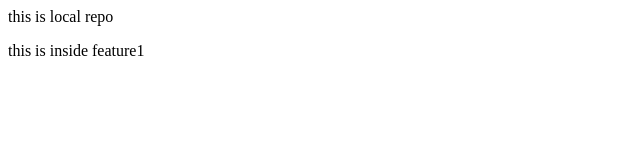
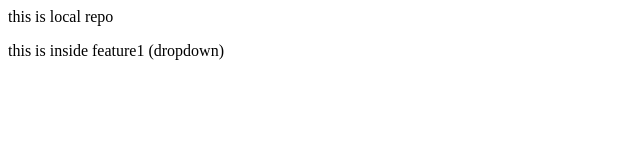
Before and after one commit to RaghvendraSingh12218491/localrepo, a plain HTML site: page index.html in a window 1280 px wide. Shown: the full height of the page, 0-640 px from the left. Drawn offline with Linux system fonts and the light colour scheme.

Commit message:
dropdown

```diff
--- a/index.html
+++ b/index.html
@@ -1,3 +1,3 @@
 <p>this is local repo</p>
 
-<p>this is inside feature1</p>
+<p>this is inside feature1 (dropdown)</p>
```
